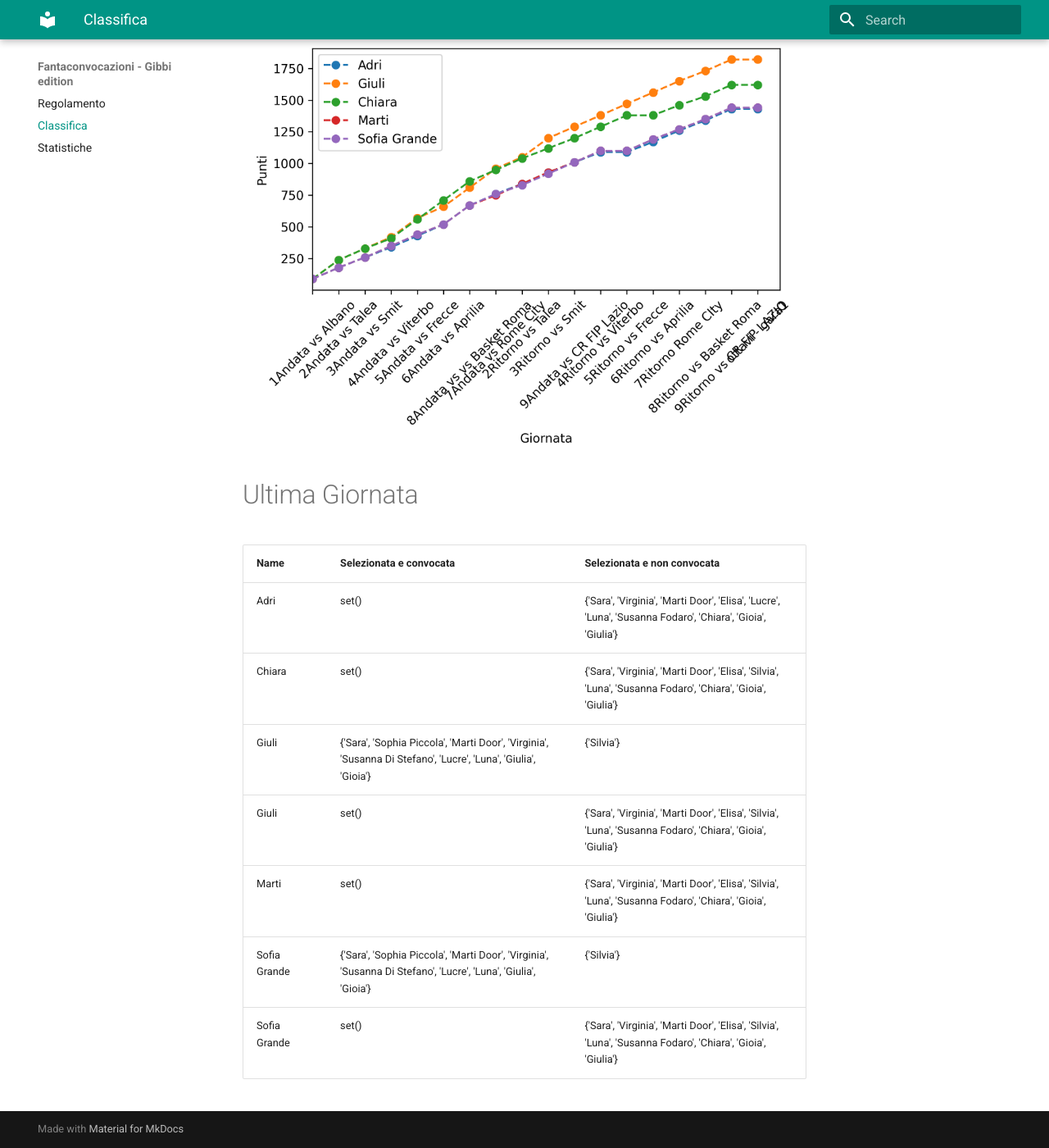
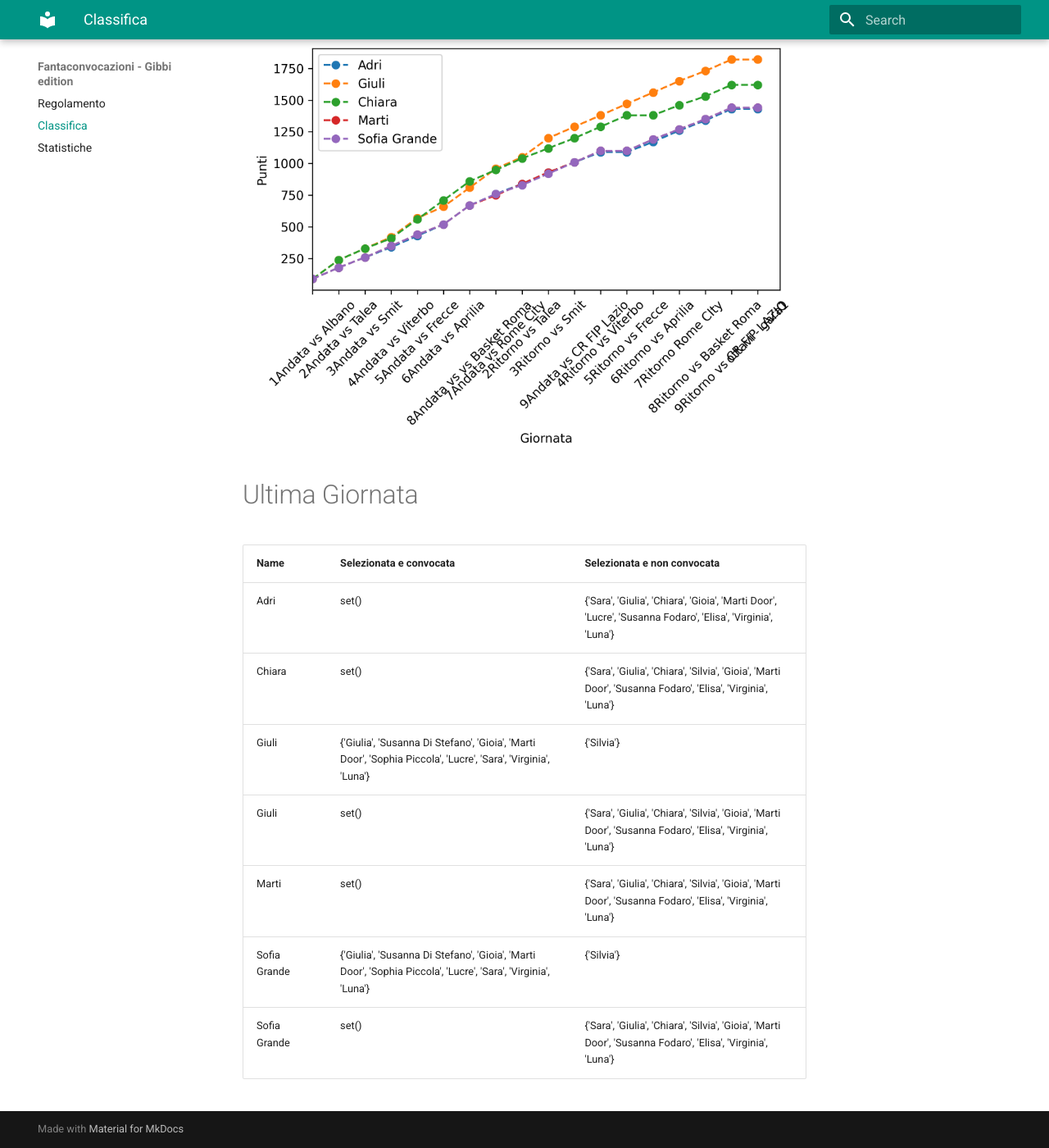
Before and after one commit to martinig94/fantagibbi, an MkDocs documentation site: the page built from docs/Classifica.md, in a window 1280 px wide and 1400 px high, scrolled down 565 px. Shown: the whole window at 82% size. Built offline with MkDocs 1.6.1 and Material for MkDocs 9.7.7, drawn with Linux system fonts in a browser that asks for light colours.

Commit message:
Auto-update from main.py

```diff
--- a/docs/Classifica.md
+++ b/docs/Classifica.md
@@ -18,11 +18,11 @@
 <!-- START_TABLE CORRECT -->
 | Name         | Selezionata e convocata                                                                                        | Selezionata e non convocata                                                                                  |
 |:-------------|:---------------------------------------------------------------------------------------------------------------|:-------------------------------------------------------------------------------------------------------------|
-| Adri         | set()                                                                                                          | {'Sara', 'Virginia', 'Marti Door', 'Elisa', 'Lucre', 'Luna', 'Susanna Fodaro', 'Chiara', 'Gioia', 'Giulia'}  |
-| Chiara       | set()                                                                                                          | {'Sara', 'Virginia', 'Marti Door', 'Elisa', 'Silvia', 'Luna', 'Susanna Fodaro', 'Chiara', 'Gioia', 'Giulia'} |
-| Giuli        | {'Sara', 'Sophia Piccola', 'Marti Door', 'Virginia', 'Susanna Di Stefano', 'Lucre', 'Luna', 'Giulia', 'Gioia'} | {'Silvia'}                                                                                                   |
-| Giuli        | set()                                                                                                          | {'Sara', 'Virginia', 'Marti Door', 'Elisa', 'Silvia', 'Luna', 'Susanna Fodaro', 'Chiara', 'Gioia', 'Giulia'} |
-| Marti        | set()                                                                                                          | {'Sara', 'Virginia', 'Marti Door', 'Elisa', 'Silvia', 'Luna', 'Susanna Fodaro', 'Chiara', 'Gioia', 'Giulia'} |
-| Sofia Grande | {'Sara', 'Sophia Piccola', 'Marti Door', 'Virginia', 'Susanna Di Stefano', 'Lucre', 'Luna', 'Giulia', 'Gioia'} | {'Silvia'}                                                                                                   |
-| Sofia Grande | set()                                                                                                          | {'Sara', 'Virginia', 'Marti Door', 'Elisa', 'Silvia', 'Luna', 'Susanna Fodaro', 'Chiara', 'Gioia', 'Giulia'} |
+| Adri         | set()                                                                                                          | {'Sara', 'Giulia', 'Chiara', 'Gioia', 'Marti Door', 'Lucre', 'Susanna Fodaro', 'Elisa', 'Virginia', 'Luna'}  |
+| Chiara       | set()                                                                                                          | {'Sara', 'Giulia', 'Chiara', 'Silvia', 'Gioia', 'Marti Door', 'Susanna Fodaro', 'Elisa', 'Virginia', 'Luna'} |
+| Giuli        | {'Giulia', 'Susanna Di Stefano', 'Gioia', 'Marti Door', 'Sophia Piccola', 'Lucre', 'Sara', 'Virginia', 'Luna'} | {'Silvia'}                                                                                                   |
+| Giuli        | set()                                                                                                          | {'Sara', 'Giulia', 'Chiara', 'Silvia', 'Gioia', 'Marti Door', 'Susanna Fodaro', 'Elisa', 'Virginia', 'Luna'} |
+| Marti        | set()                                                                                                          | {'Sara', 'Giulia', 'Chiara', 'Silvia', 'Gioia', 'Marti Door', 'Susanna Fodaro', 'Elisa', 'Virginia', 'Luna'} |
+| Sofia Grande | {'Giulia', 'Susanna Di Stefano', 'Gioia', 'Marti Door', 'Sophia Piccola', 'Lucre', 'Sara', 'Virginia', 'Luna'} | {'Silvia'}                                                                                                   |
+| Sofia Grande | set()                                                                                                          | {'Sara', 'Giulia', 'Chiara', 'Silvia', 'Gioia', 'Marti Door', 'Susanna Fodaro', 'Elisa', 'Virginia', 'Luna'} |
 <!-- END_TABLE CORRECT -->
```
